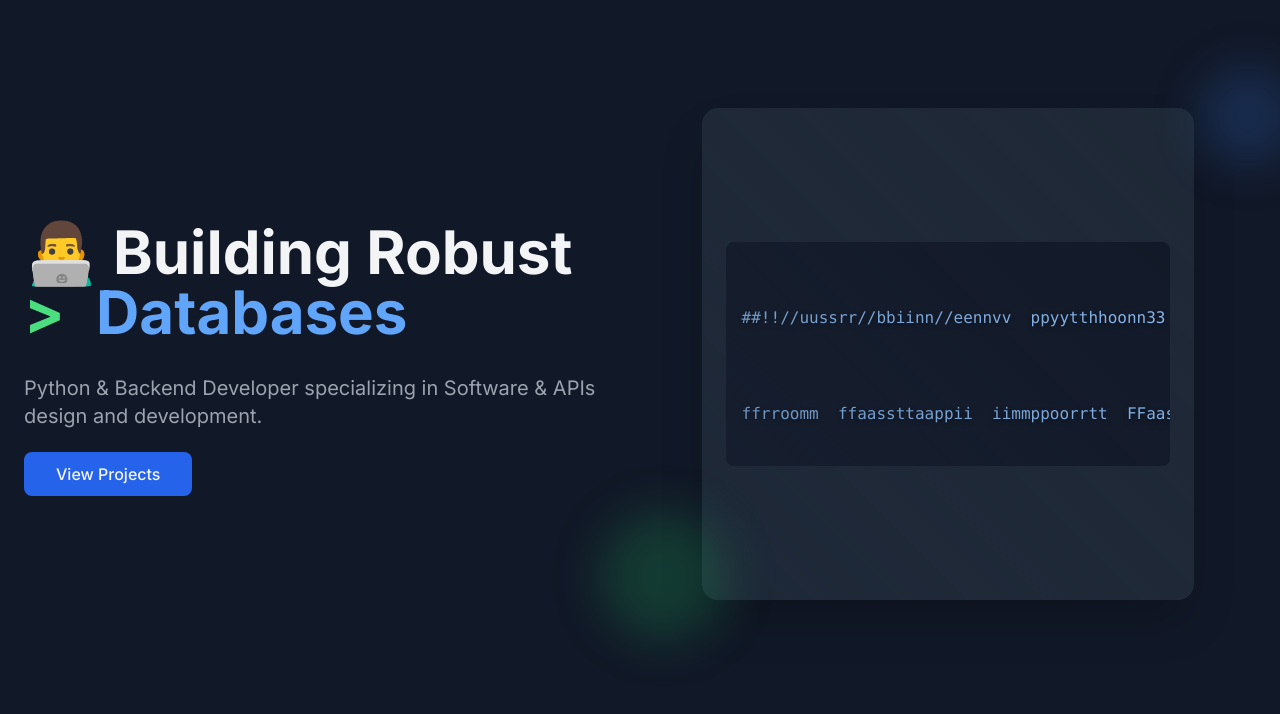
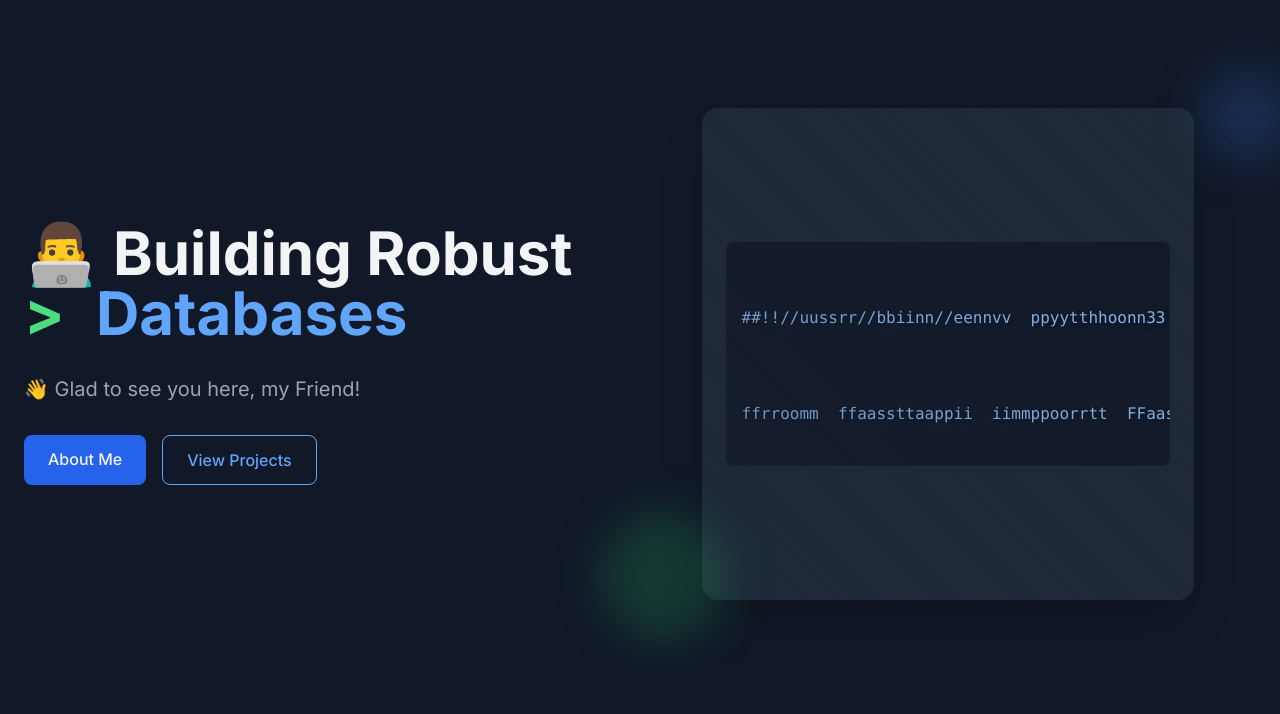
Before and after one commit to youngling-coder/yc-web, an Astro site: page / in a window 1280 px wide. Shown: the part 86-800 px from the top of the page. Built offline with nearby package versions, Linux system fonts and the light colour scheme; Astro itself is replaced by a stand-in of ours; no server answers.

Commit message:
changed buttons to about and projects instead of a single projects button

```diff
--- a/src/components/Hero.astro
+++ b/src/components/Hero.astro
@@ -21,8 +21,15 @@ if (!import.meta.env.PUBLIC_UNSPLASH_API_TOKEN) {
                         </span>
                     </div>
                 </h2>
-                <p class="text-xl text-gray-400 mb-8">Python & Backend Developer specializing in Software & APIs design and development.</p>
-                <a href="#projects" class="bg-blue-600 hover:bg-blue-700 px-8 py-3 rounded-lg font-medium transition">View Projects</a>
+                <p class="text-xl text-gray-400 mb-8">👋 Glad to see you here, my Friend!</p>
+                <div class="flex gap-4">
+                    <a href="#about" class="bg-blue-600 hover:bg-blue-700 px-6 py-3 rounded-lg font-medium transition">
+                        About Me
+                    </a>
+                    <a href="#projects" class="border border-blue-400 text-blue-400 hover:bg-blue-400/10 px-6 py-3 rounded-lg font-medium transition">
+                        View Projects
+                    </a>
+                </div>
             </div>
 
             <div class="md:w-1/2 mt-12 md:mt-0 relative">
```
